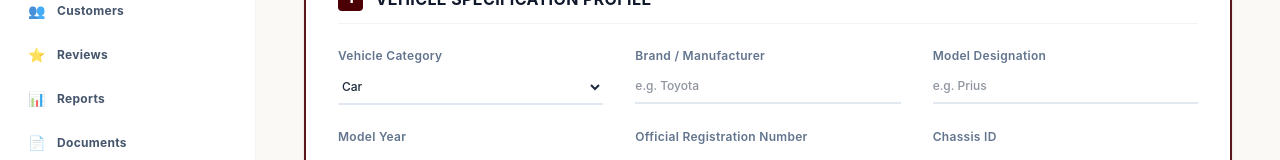
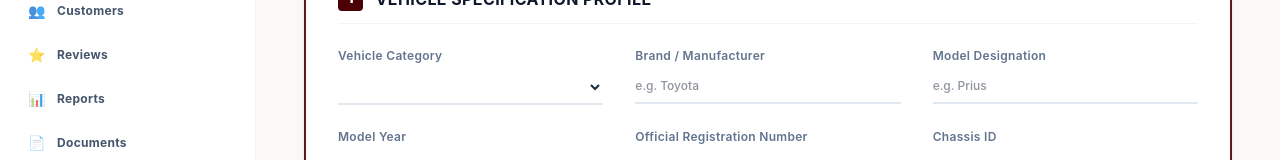
Before and after one commit to isuri54/ceylonwheels, a Vue app in the folder frontend/: page /addvehicle in a window 1280 px wide. Shown: the part 269-429 px from the top of the page. Built offline with nearby package versions, Linux system fonts and the light colour scheme; no server answers.

Commit message:
Update owner details retrieve logic

```diff
--- a/frontend/src/views/renter/vehicles/AddVehicle.vue
+++ b/frontend/src/views/renter/vehicles/AddVehicle.vue
@@ -85,24 +85,35 @@ const documentFiles = ref<{ [key: string]: File }>({});
 
 onMounted(async () => {
   try {
-    const response = await fetch('http://localhost:3000/renter/profile-check');
+    const token = localStorage.getItem('ceylonwheels_token') || localStorage.getItem('token');
+    if (!token) {
+      return;
+    }
+
+    const response = await fetch('http://localhost:3000/api/v1/auth/profile', {
+      method: 'GET',
+      headers: {
+        Authorization: `Bearer ${token}`,
+      },
+    });
+
     if (response.ok) {
       const data = await response.json();
-      if (data.hasRegisteredBefore) {
+      if (data) {
         isFirstTimeOwner.value = false;
-        form.value.ownerName = data.profile.name || '';
-        form.value.ownerPhone = data.profile.phone || '';
-        form.value.ownerEmail = data.profile.email || '';
-        form.value.nicNumber = data.profile.nic || '';
-        form.value.bankAccountHolder = data.profile.bankHolder || '';
-        form.value.bankName = data.profile.bankName || '';
-        form.value.bankBranch = data.profile.bankBranch || '';
-        form.value.bankAccountNumber = data.profile.bankAccount || '';
-        form.value.addressHouseNumber = data.profile.houseNum || '';
-        form.value.addressStreet = data.profile.street || '';
-        form.value.addressCity = data.profile.city || '';
-        form.value.addressDistrict = data.profile.district || '';
-        form.value.addressPostalCode = data.profile.postalCode || '';
+        form.value.ownerName = data.fullName || '';
+        form.value.ownerPhone = data.phone || '';
+        form.value.ownerEmail = data.email || '';
+        form.value.nicNumber = data.nic || '';
+        form.value.bankAccountHolder = data.bankHolder || '';
+        form.value.bankName = data.bankName || '';
+        form.value.bankBranch = data.bankBranch || '';
+        form.value.bankAccountNumber = data.bankAccount || '';
+        form.value.addressHouseNumber = data.houseNum || '';
+        form.value.addressStreet = data.street || '';
+        form.value.addressCity = data.city || '';
+        form.value.addressDistrict = data.district || '';
+        form.value.addressPostalCode = data.postalCode || '';
       }
     }
   } catch (error) {
@@ -142,8 +153,7 @@ const submitForm = async () => {
   });
 
   try {
-    const response = await fetch('http://localhost:3000/vehicles', {
-      method: 'POST',
+      const response = await fetch('http://localhost:3000/api/v1/vehicles', {
       body: formData
     });
 
@@ -192,7 +202,19 @@ const submitForm = async () => {
               <div class="flex flex-col space-y-1.5">
                 <label class="text-slate-500 tracking-wide">Vehicle Category</label>
                 <select v-model="form.category" class="border-b-2 border-slate-200 rounded-none py-2 bg-white outline-none focus:border-[#4A0004] text-slate-800 font-medium transition">
-                  <option>Car</option><option>Van</option><option>SUV</option><option>Bike</option><option>Bus</option>
+                  <option value="Cars">Car</option>
+                  <option value="SUVs">SUV</option>
+                  <option value="Jeeps">Jeep</option>
+                  <option value="Cabs / Pickups">Cab / Pickup</option>
+                  <option value="Three-Wheelers">Three-Wheeler</option>
+                  <option value="Vans">Van</option>
+                  <option value="Lorries & Commercial Trucks">Lorry & Commercial Truck</option>
+                  <option value="Heavy Machinery & Construction">Heavy Machinery & Construction</option>
+                  <option value="Electric Cars">Electric Car</option>
+                  <option value="Wedding & Classic Luxury">Wedding & Classic Luxury</option>
+                  <option value="Supercars & Sports Cars">Supercar & Sports Car</option>
+                  <option value="Buses & Coaches">Bus & Coach</option>
+                  <option value="Motorbikes & Scooters">Motorbike & Scooter</option>
                 </select>
               </div>
               <div class="flex flex-col space-y-1.5">
```
